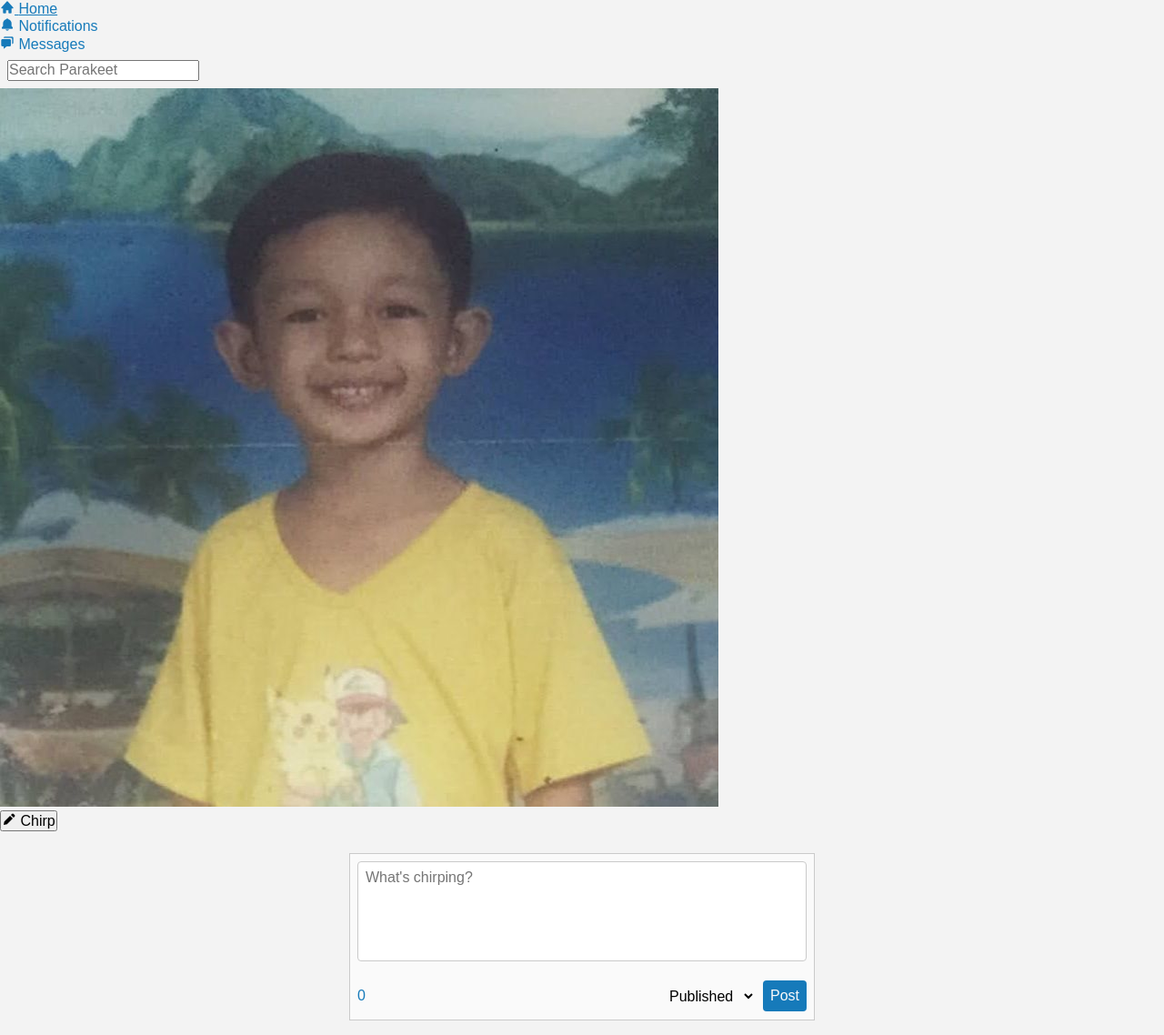
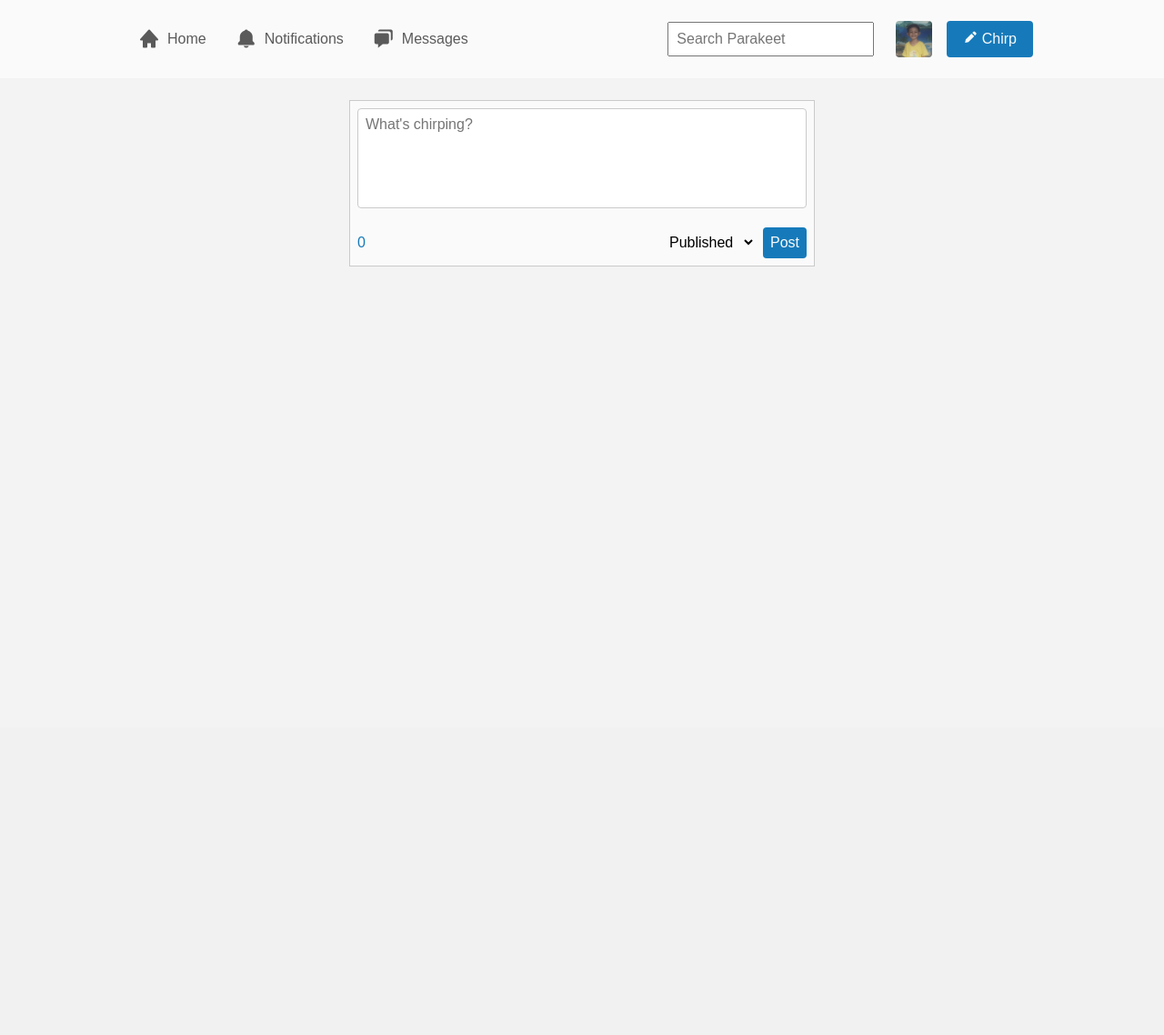
Before and after one commit to ritzvincentculanag/parakeet, a Django app: page /posts/ in a window 1280 px wide. Shown: the whole page at 91% size. After the commit the page ends 293 px from the top, so only its background shows below. Run offline with Django 5.2, Linux system fonts and the light colour scheme; data that the repository does not hold is empty.

Commit message:
Add styles to navbar

```diff
--- a/static/css/styles.css
+++ b/static/css/styles.css
@@ -18,6 +18,10 @@ body {
 	background: var(--clr-bg-light);
 }
 
+header {
+	background: var(--clr-text-light);
+}
+
 main {
 	display: grid;
 	grid-template-columns: 25% 50% 25%;
@@ -35,7 +39,7 @@ img {
 
 a {
 	color: var(--clr-accent);
-	display: inline-block;
+	display: block;
 	text-decoration: none;
 }
 
@@ -43,11 +47,89 @@ a:hover {
 	text-decoration: underline;
 }
 
+/* navbar styles */
+.navbar {
+	width: 80%;
+	margin: auto;
+	padding: 16px;
+}
+
+.navbar,
+.navbar__main {
+	display: flex;
+	gap: 16px;
+}
+
+.navbar__item {
+	list-style-type: none;
+	border-radius: 4px;
+}
+
+.navbar__item:hover {
+	background: var(--clr-stroke);
+}
+
+.navbar__item:hover {
+}
+
+.navbar__avatar__img {
+	width: 40px;
+	height: 40px;
+	border-radius: 4px;
+}
+
+.navbar__link {
+	display: flex;
+	align-items: center;
+	justify-content: center;
+	padding: 8px;
+	gap: 8px;
+	color: var(--clr-subtitle);
+	text-decoration: none !important;
+	height: 100%;
+}
+
+.navbar__link > span {
+	display: block;
+}
+
+.navbar__link > i {
+	font-size: 1.5rem;
+}
+
+.navbar__options {
+	display: grid;
+	grid-template-columns: 1fr auto auto;
+	gap: 16px;
+	margin-left: auto;
+	justify-content: center;
+	align-items: center;
+}
+
+.navbar__options .form__search-input {
+	padding: 8px;
+	height: 100%;
+}
+
+.navbar__chirp {
+	padding: 8px 16px;
+	color: var(--clr-text-light);
+	border-radius: 4px;
+	border: 2px solid var(--clr-accent);
+	background: var(--clr-accent);
+	cursor: pointer;
+}
+
+.navbar__chirp:active {
+	filter: brightness(90%);
+}
+
 /* feed styles */
 .feed {
 	height: 100%;
 	overflow-y: scroll;
 	margin-top: 24px;
+	cursor: pointer;
 }
 
 /* Chirps form styles */
@@ -152,6 +234,7 @@ a:hover {
 .post__content {
 	margin-top: 8px;
 	margin-bottom: 16px;
+	line-height: 1.2;
 }
 
 .post__show {
```
